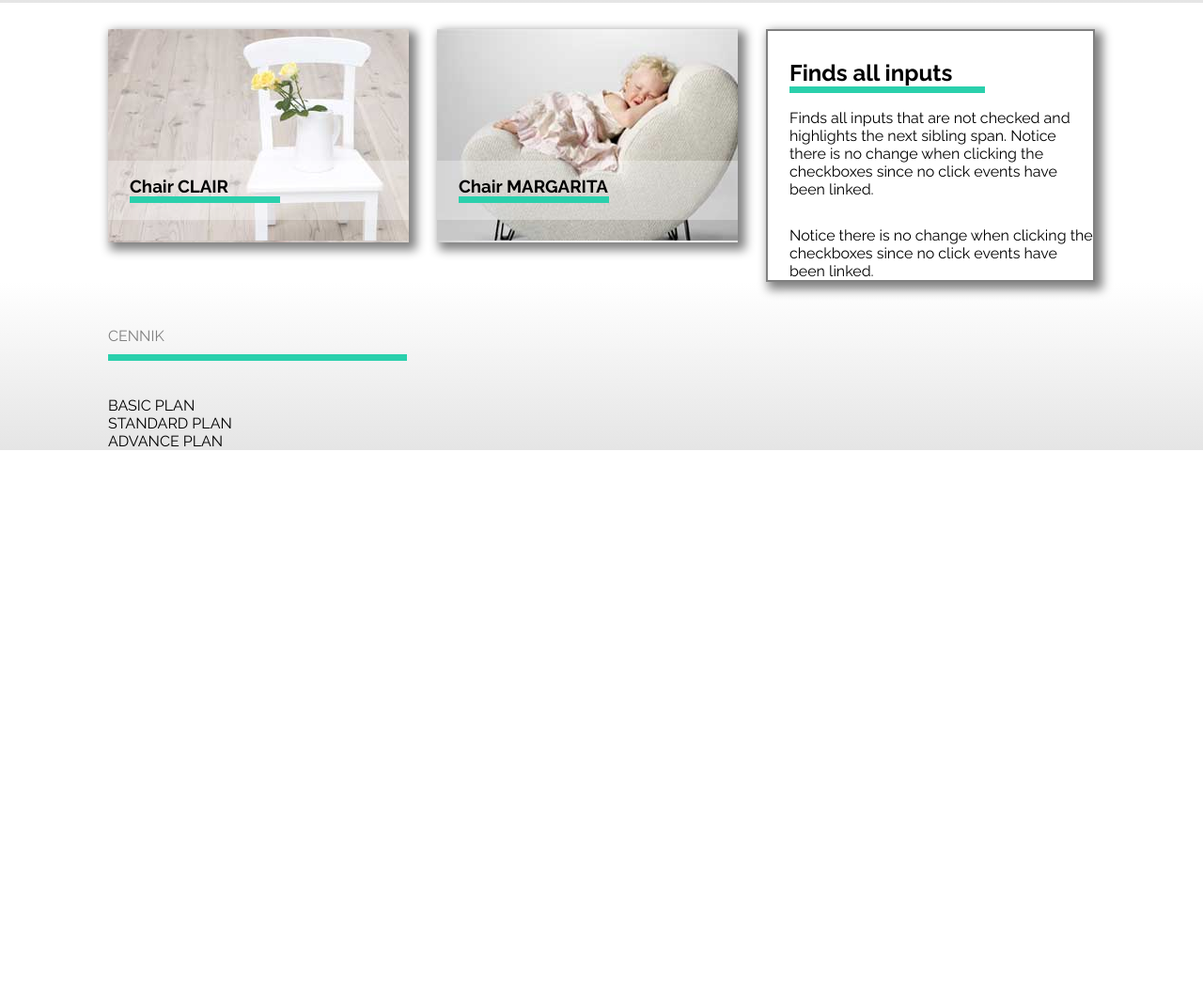
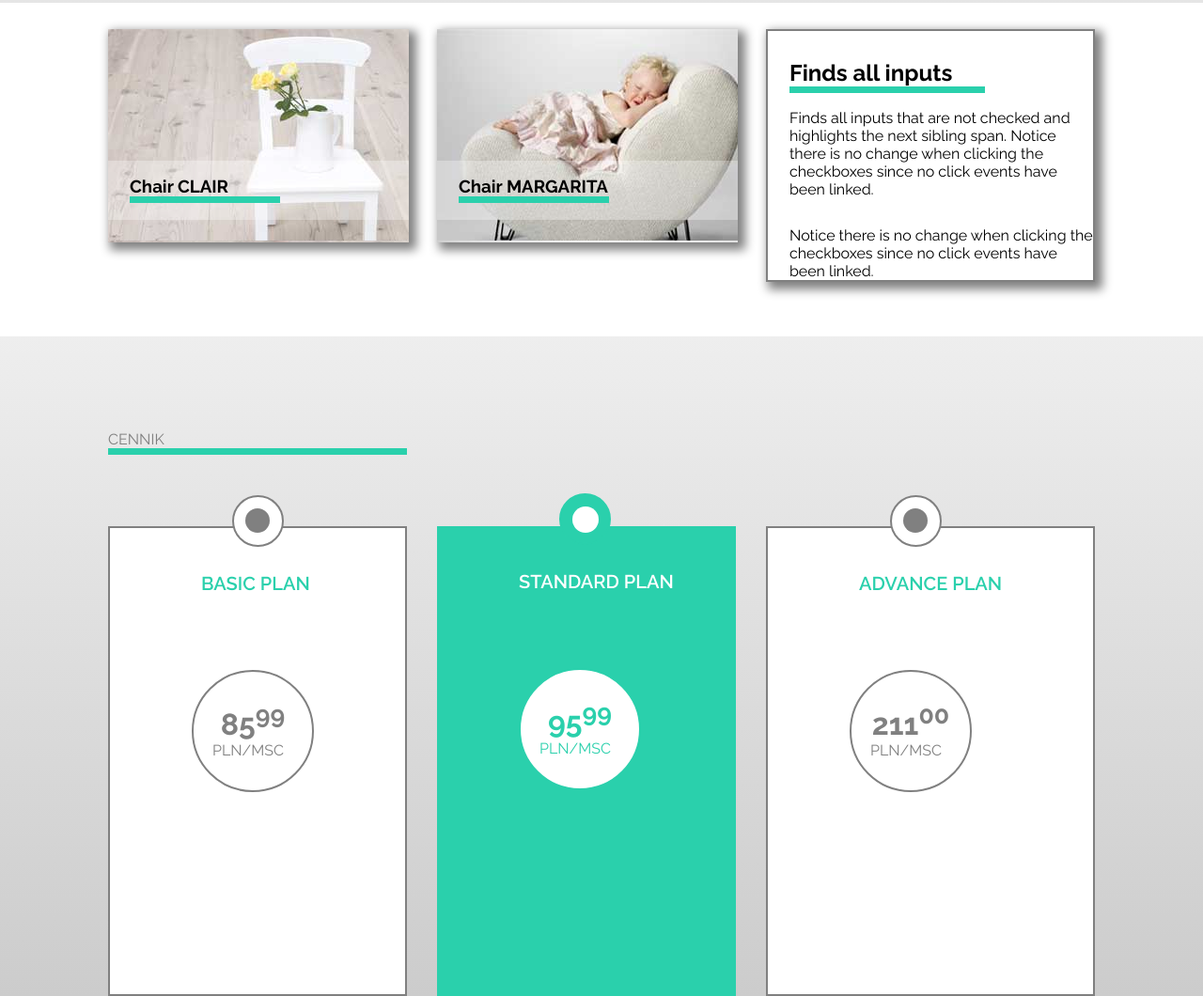
Before and after one commit to marasmadwa/Sit-on-chair, a plain HTML site: page index.html in a window 1280 px wide. Shown: the part 555-1615 px from the top of the page at 94% size. Before the commit the page ends 1034 px from the top, so only its background shows below. Drawn offline with Linux system fonts and the light colour scheme.

Commit message:
developing price section

```diff
--- a/css/style.css
+++ b/css/style.css
@@ -110,6 +110,7 @@ h1 {
     display: block;
     clear: both;
 }
+
 .col-1 {
     float: left;
     width: 33.333%;
@@ -121,6 +122,7 @@ h1 {
 .col-3 {
     float: left;
     width: 33.333%;
+    height: 253px;
 }
 .picture_box-1 {
     margin-top: 28px;
@@ -177,17 +179,21 @@ h3 {
     margin-bottom: 22px;
     background-color: #2ad0ac;
 }
+.middle {
+    margin-bottom: 100px;
+}
 .middle:after {
     content: "";
     display: block;
     clear: both;
 }
 .price {
-    background: #ffffff;
-    background: -moz-linear-gradient(top, #ffffff 0%, #e5e5e5 100%);
-    background: -webkit-linear-gradient(top, #ffffff 0%,#e5e5e5 100%);
-    background: linear-gradient(to bottom, #ffffff 0%,#e5e5e5 100%);
-    filter: progid:DXImageTransform.Microsoft.gradient( startColorstr='#ffffff', endColorstr='#e5e5e5',GradientType=0 ));
+    padding-top: 100px;
+    background: #eeeeee;
+    background: -moz-linear-gradient(top, #eeeeee 0%, #cccccc 100%);
+    background: -webkit-linear-gradient(top, #eeeeee 0%,#cccccc 100%);
+    background: linear-gradient(to bottom, #eeeeee 0%,#cccccc 100%);/
+    filter: progid:DXImageTransform.Microsoft.gradient( startColorstr='#eeeeee', endColorstr='#cccccc',GradientType=0 )
 }
 .underscore_3 {
     width: 30.333%;
@@ -197,9 +203,143 @@ h3 {
 .p4 {
     text-transform: uppercase;
     color: gray;
-    padding-top: 48px;
-    padding-bottom: 10px;
 }
 .price_box_1 {
-    padding-top: 38px;
+    margin-right: 32px;
+    margin-top: 76px;
+    padding-top: 75px;
+    height: 500px;
+    border: 2px solid gray;
+    background-color: white;
 }
+.price_box_2 {
+    margin-right: 32px;
+    margin-top: 76px;
+    padding-top: 75px;
+    height: 500px;
+    background-color: #2ad0ac;
+}
+
+.price_box_3 {
+    margin-top: 76px;
+    padding-top: 75px;
+    height: 500px;
+    border: 2px solid gray;
+    background-color: white;
+}
+.price_col-1 {
+    float: left;
+    width: 33.333%;
+}
+.price_col-2 {
+    float: left;
+    width: 33.333%;
+}
+.price_col-3 {
+    float: left;
+    width: 33.333%;
+}
+.main_circle {
+    width: 55px;
+    height: 55px;
+    border-radius: 50%;
+    border: 2px solid gray;
+    position: relative;
+    top: -110px;
+    left: 130px;
+    background-color: white;
+}
+.main_circle_2 {
+    width: 55px;
+    height: 55px;
+    border-radius: 50%;
+    border: 2px solid #2ad0ac;
+    position: relative;
+    top: -110px;
+    left: 130px;
+    background-color: #2ad0ac;
+}
+.middle_crircle {
+    width: 26px;
+    height: 26px;
+    border-radius: 50%;
+    background-color: gray;
+    position: absolute;
+    left: 12px;
+    top: 12px;
+}
+.middle_crircle_2 {
+    width: 28px;
+    height: 28px;
+    border-radius: 50%;
+    background-color: white;
+    position: absolute;
+    left: 12px;
+    top: 12px;
+}
+.plan {
+    margin-top: 80px;
+    margin-left: -35px;
+    width: 100%;
+    color: #2ad0ac;
+    font-size: 20px;
+    font-weight: 600;
+}
+.plan_2{
+    margin-top: 80px;
+    margin-left: -45px;
+    width: 100px;
+    color: white;
+    text-align: center;
+    font-size: 20px;
+    font-weight: 600;
+}
+.price_circle {
+    width: 130px;
+    height: 130px;
+    border-radius: 50%;
+    border: 2px solid gray;
+    margin-top: 80px;
+    margin-left: -45px;
+}
+.price_circle_2 {
+    width: 130px;
+    height: 130px;
+    border-radius: 50%;
+    border: 2px solid #2ad0ac;
+    margin-top: 80px;
+    margin-left: -45px;
+    background-color: white;
+}
+.p5 {
+    color: gray;
+    margin-top: 30px;
+    text-align: center;
+    font-size: 32px;
+    font-weight: bold;
+}
+.p6 {
+    color: gray;
+    margin-left: -10px;
+    text-align: center;
+}
+.p7 {
+    color: #2ad0ac;
+    margin-top: 30px;
+    text-align: center;
+    font-size: 32px;
+    font-weight: bold;
+}
+.p8 {
+    color: #2ad0ac;
+    margin-left: -10px;
+    text-align: center;
+}
+sup {
+    text-align: center;
+}
+.price:after {
+    content: "";
+    display: block;
+    clear: both;
+}
--- a/index.html
+++ b/index.html
@@ -38,6 +38,7 @@
 
     <section class="middle">
         <div class="container">
+
             <div class="col-1">
                 <div class="picture_box-1">
                     <div class="picture_box_content">
@@ -46,6 +47,7 @@
                     </div>
                 </div>
             </div>
+
             <div class="col-2">
                 <div class="picture_box-2">
                     <div class="picture_box_content">
@@ -54,6 +56,7 @@
                     </div>
                 </div>
             </div>
+
             <div class="col-3">
                 <div class="box_text">
                     <h2>Finds all inputs</h2>
@@ -63,23 +66,52 @@
                 </div>
             </div>
         </div>
+
     </section>
 
     <section class="price">
         <div class="container">
             <p class="p4">cennik</p>
             <div class="underscore_3"></div>
+
             <div class="price_col-1">
-                <div class="price_box_1">BASIC PLAN</div>
+                <div class="price_box_1">
+                    <div class="main_circle">
+                        <div class="middle_crircle"></div>
+                        <p class="plan">BASIC&nbspPLAN</p>
+                        <div class="price_circle">
+                            <p class="p5">85<sup>99</sup></p>
+                            <p class="p6">PLN/MSC</p>
+                        </div>
+                    </div>
+                </div>
             </div>
+
             <div class="price_col-2">
-                <div class="price_box_2">STANDARD PLAN</div>
+                <div class="price_box_2">
+                    <div class="main_circle_2">
+                        <div class="middle_crircle_2"></div>
+                        <p class="plan_2">STANDARD&nbspPLAN</p>
+                        <div class="price_circle_2">
+                            <p class="p7">95<sup>99</sup></p>
+                            <p class="p8">PLN/MSC</p>
+                        </div>
+                    </div>
+                </div>
             </div>
+
             <div class="price_col-3">
-                <div class="price_box_3">ADVANCE PLAN</div>
+                <div class="price_box_3">
+                    <div class="main_circle">
+                        <div class="middle_crircle"></div>
+                        <p class="plan">ADVANCE&nbspPLAN</p>
+                        <div class="price_circle">
+                            <p class="p5">211<sup>00</sup></p>
+                            <p class="p6">PLN/MSC</p>
+                        </div>
+                </div>
             </div>
-        </div>
-    </section>
+        </section>
 
 
 </body>
```
